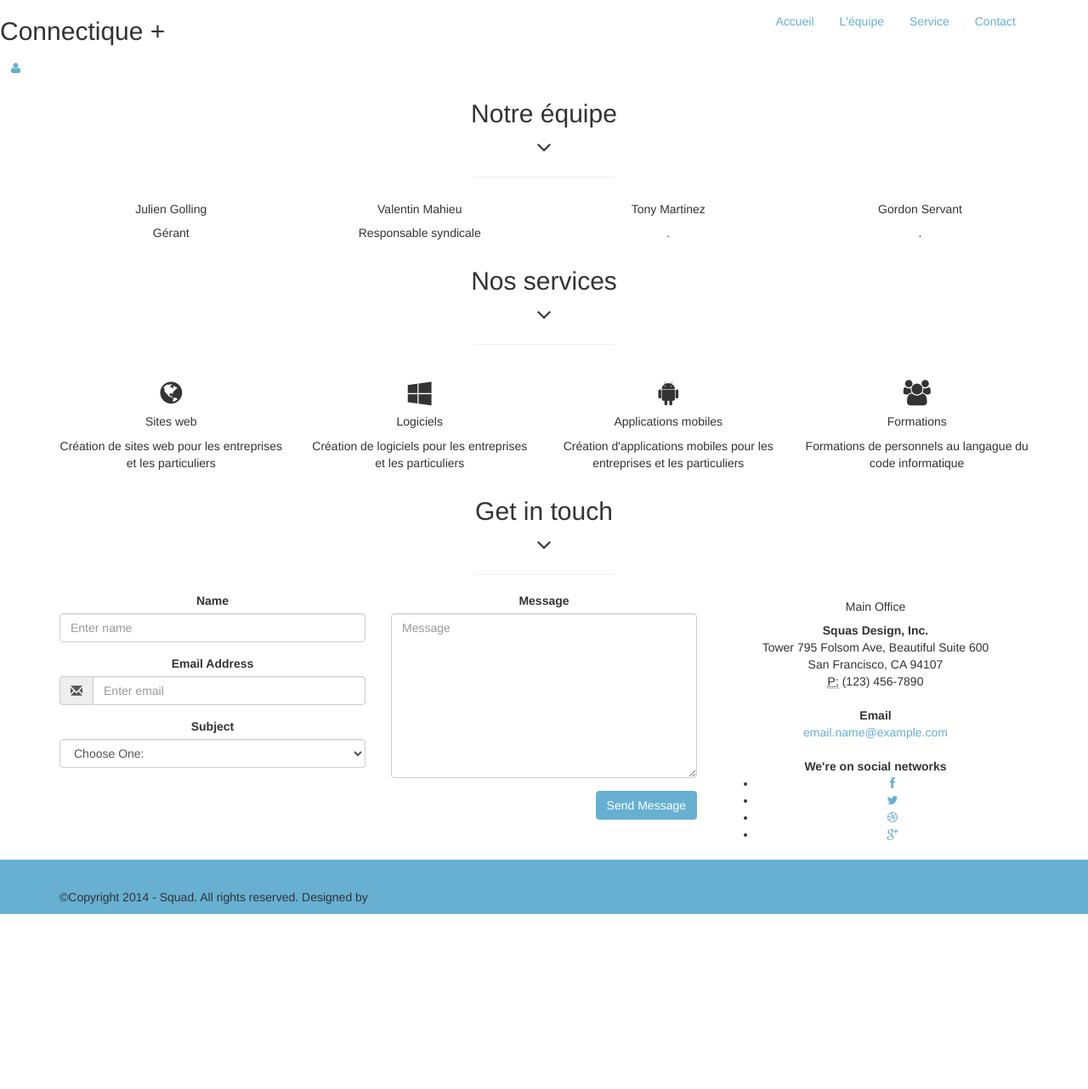
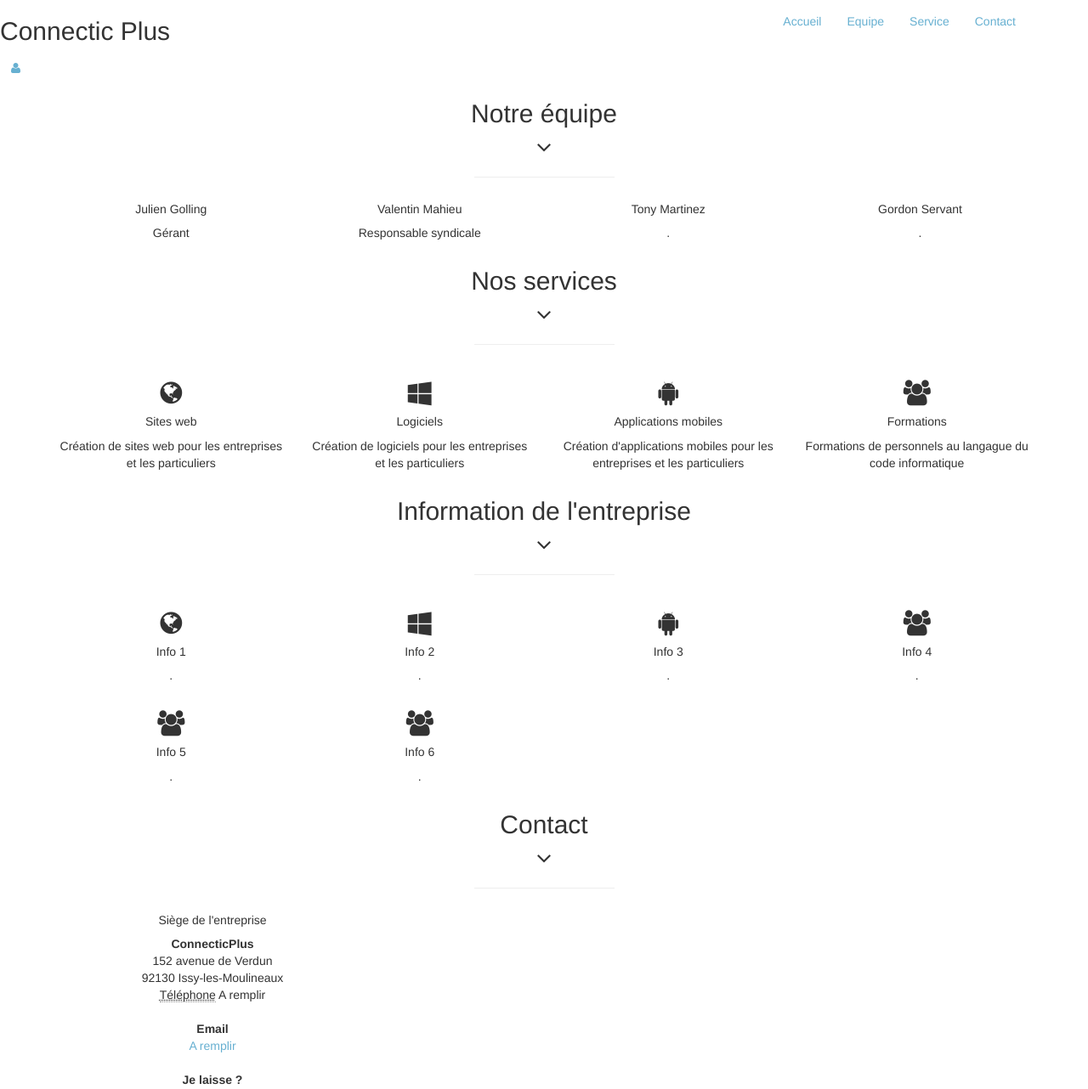
Before and after one commit to ConnecticPlus/Site-web, a plain HTML site: page index.html in a window 1280 px wide. Shown: the top 1282 px of the page at 85% size. Before the commit the page ends 1076 px from the top, so only its background shows below. Drawn offline with Linux system fonts and the light colour scheme.

Commit message:
Modification du index.html

```diff
--- a/index.html
+++ b/index.html
@@ -4,10 +4,10 @@
 <head>
     <meta charset="utf-8">
     <meta name="viewport" content="width=device-width, initial-scale=1.0">
-    <meta name="description" content="Site de l'entreprise ">
+    <meta name="description" content="Site de l'entreprise ConnecticPlus">
     <meta name="author" content="Gordon Servant">
 
-    <title>Entreprise conectique +</title>
+    <title>Entreprise ConecticPlus</title>
 
     <!-- Bootstrap Core CSS -->
     <link href="css/bootstrap.min.css" rel="stylesheet" type="text/css">
@@ -54,15 +54,9 @@
             <div class="collapse navbar-collapse navbar-right navbar-main-collapse">
       <ul class="nav navbar-nav">
         <li class="active"><a href="#intro">Accueil</a></li>
-        <li><a href="#equipe">L'équipe</a></li>
+        <li><a href="#equipe">Equipe</a></li>
 		<li><a href="#service">Service</a></li>
 		<li><a href="#contact">Contact</a></li>
-        <li class="dropdown">
-        <!--  <a href="#" class="dropdown-toggle" data-toggle="dropdown">Dropdown <b class="caret"></b></a>
-              <ul class="dropdown-menu">
-            <li><a href="#">Example menu</a></li>
-          </ul> -->
-        </li>
       </ul>
             </div>
             <!-- /.navbar-collapse -->
@@ -74,7 +68,7 @@
     <section id="intro" class="intro">
 
 		<div class="slogan">
-			<h2>Connectique <span class="text_color"></span> + </h2>
+			<h2>Connectic <span class="text_color"></span> Plus </h2>
 		</div>
 		<div class="page-scroll">
 			<a href="#equipe" class="btn btn-circle">
@@ -244,7 +238,111 @@
 	</section>
 	<!-- /Section: services -->
 
+	<section id="information" class="home-section text-center ">
 
+		<div class="heading-about">
+			<div class="container">
+			<div class="row">
+				<div class="col-lg-8 col-lg-offset-2">
+					<div class="wow bounceInDown" data-wow-delay="0.4s">
+					<div class="section-heading">
+					<h2>Information de l'entreprise</h2>
+					<i class="fa fa-2x fa-angle-down"></i>
+
+					</div>
+					</div>
+				</div>
+			</div>
+			</div>
+		</div>
+		<div class="container">
+		<div class="row">
+			<div class="col-lg-2 col-lg-offset-5">
+				<hr class="marginbot-50">
+			</div>
+		</div>
+        <div class="row">
+            <div class="col-sm-3 col-md-3">
+				<div class="wow fadeInLeft" data-wow-delay="0.2s">
+                <div class="service-box">
+					<div class="service-icon">
+						<h2><i class="fa fa-globe"></i></h2>
+					</div>
+					<div class="service-desc">
+						<h5>Info 1</h5>
+						<p>.</p>
+					</div>
+                </div>
+				</div>
+            </div>
+			<div class="col-sm-3 col-md-3">
+				<div class="wow fadeInUp" data-wow-delay="0.2s">
+                <div class="service-box">
+					<div class="service-icon">
+						<h2><i class="fa fa-windows"></i></h2>
+					</div>
+					<div class="service-desc">
+						<h5>Info 2</h5>
+						<p>.</p>
+					</div>
+                </div>
+				</div>
+            </div>
+			<div class="col-sm-3 col-md-3">
+				<div class="wow fadeInUp" data-wow-delay="0.2s">
+                <div class="service-box">
+					<div class="service-icon">
+						<h2><i class="fa fa-android"></i></h2>
+					</div>
+					<div class="service-desc">
+						<h5>Info 3</h5>
+						<p>.</p>
+					</div>
+                </div>
+				</div>
+            </div>
+			<div class="col-sm-3 col-md-3">
+				<div class="wow fadeInRight" data-wow-delay="0.2s">
+                <div class="service-box">
+					<div class="service-icon">
+						<h2><i class="fa fa-users"></i></h2>
+					</div>
+					<div class="service-desc">
+						<h5>Info 4</h5>
+						<p>.</p>
+					</div>
+                </div>
+				</div>
+            </div>
+            <div class="col-sm-3 col-md-3">
+				<div class="wow fadeInRight" data-wow-delay="0.2s">
+                <div class="service-box">
+					<div class="service-icon">
+						<h2><i class="fa fa-users"></i></h2>
+					</div>
+					<div class="service-desc">
+						<h5>Info 5</h5>
+						<p>.</p>
+					</div>
+                </div>
+				</div>
+            </div>
+            <div class="col-sm-3 col-md-3">
+				<div class="wow fadeInRight" data-wow-delay="0.2s">
+                <div class="service-box">
+					<div class="service-icon">
+						<h2><i class="fa fa-users"></i></h2>
+					</div>
+					<div class="service-desc">
+						<h5>Info 6</h5>
+						<p>.</p>
+					</div>
+                </div>
+				</div>
+            </div>
+        </div>
+		</div>
+	</section>
 
 
 	<!-- Section: contact -->
@@ -255,7 +353,7 @@
 				<div class="col-lg-8 col-lg-offset-2">
 					<div class="wow bounceInDown" data-wow-delay="0.4s">
 					<div class="section-heading">
-					<h2>Get in touch</h2>
+					<h2>Contact</h2>
 					<i class="fa fa-2x fa-angle-down"></i>
 
 					</div>
@@ -272,69 +370,24 @@
 			</div>
 		</div>
     <div class="row">
-        <div class="col-lg-8">
-            <div class="boxed-grey">
-                <form id="contact-form">
-                <div class="row">
-                    <div class="col-md-6">
-                        <div class="form-group">
-                            <label for="name">
-                                Name</label>
-                            <input type="text" class="form-control" id="name" placeholder="Enter name" required="required" />
-                        </div>
-                        <div class="form-group">
-                            <label for="email">
-                                Email Address</label>
-                            <div class="input-group">
-                                <span class="input-group-addon"><span class="glyphicon glyphicon-envelope"></span>
-                                </span>
-                                <input type="email" class="form-control" id="email" placeholder="Enter email" required="required" /></div>
-                        </div>
-                        <div class="form-group">
-                            <label for="subject">
-                                Subject</label>
-                            <select id="subject" name="subject" class="form-control" required="required">
-                                <option value="na" selected="">Choose One:</option>
-                                <option value="service">General Customer Service</option>
-                                <option value="suggestions">Suggestions</option>
-                                <option value="product">Product Support</option>
-                            </select>
-                        </div>
-                    </div>
-                    <div class="col-md-6">
-                        <div class="form-group">
-                            <label for="name">
-                                Message</label>
-                            <textarea name="message" id="message" class="form-control" rows="9" cols="25" required="required"
-                                placeholder="Message"></textarea>
-                        </div>
-                    </div>
-                    <div class="col-md-12">
-                        <button type="submit" class="btn btn-skin pull-right" id="btnContactUs">
-                            Send Message</button>
-                    </div>
-                </div>
-                </form>
-            </div>
-        </div>
+
 
 		<div class="col-lg-4">
-			<div class="widget-contact">
-				<h5>Main Office</h5>
-
+			<div class="widget-contact" >
+				<h5>Siège de l'entreprise</h5>
 				<address>
-				  <strong>Squas Design, Inc.</strong><br>
-				  Tower 795 Folsom Ave, Beautiful Suite 600<br>
-				  San Francisco, CA 94107<br>
-				  <abbr title="Phone">P:</abbr> (123) 456-7890
+				  <strong>ConnecticPlus</strong><br>
+				  152 avenue de Verdun<br>
+				  92130 Issy-les-Moulineaux<br>
+				  <abbr title="Phone">Téléphone</abbr> A remplir
 				</address>
 
 				<address>
 				  <strong>Email</strong><br>
-				  <a href="mailto:#">email.name@example.com</a>
+				  <a href="mailto:#">A remplir</a>
 				</address>
 				<address>
-				  <strong>We're on social networks</strong><br>
+				  <strong>Je laisse ?</strong><br>
                        	<ul class="company-social">
                             <li class="social-facebook"><a href="#" target="_blank"><i class="fa fa-facebook"></i></a></li>
                             <li class="social-twitter"><a href="#" target="_blank"><i class="fa fa-twitter"></i></a></li>
@@ -362,7 +415,7 @@
 						</a>
 					</div>
 					</div>
-					<p>&copy;Copyright 2014 - Squad. All rights reserved. Designed by <a href="http://bootstraptaste.com">Bootstrap Themes</a></p>
+					<p>&copy;Copyright 2016 - ConnecticPlus. All rights reserved. Designed by <a href="https://twitter.com/TypexGaming/">Gordon servant</a></p>
                     <!--
                         All links in the footer should remain intact.
                         Licenseing information is available at: http://bootstraptaste.com/license/
```
